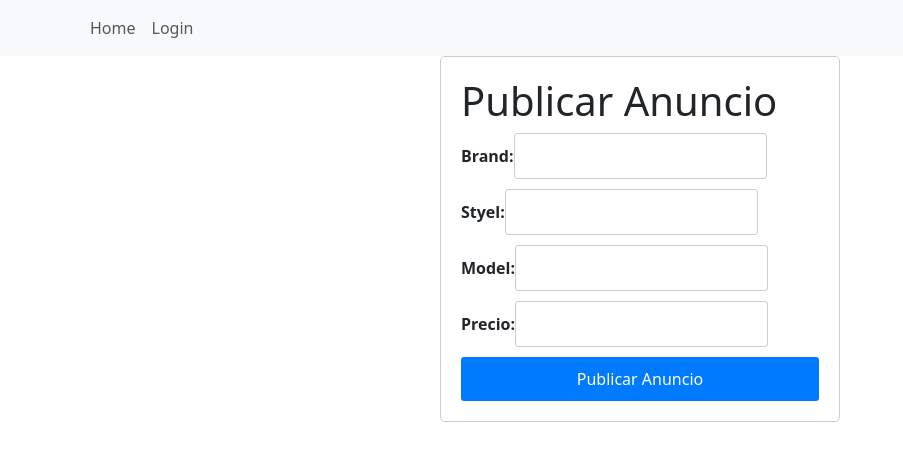
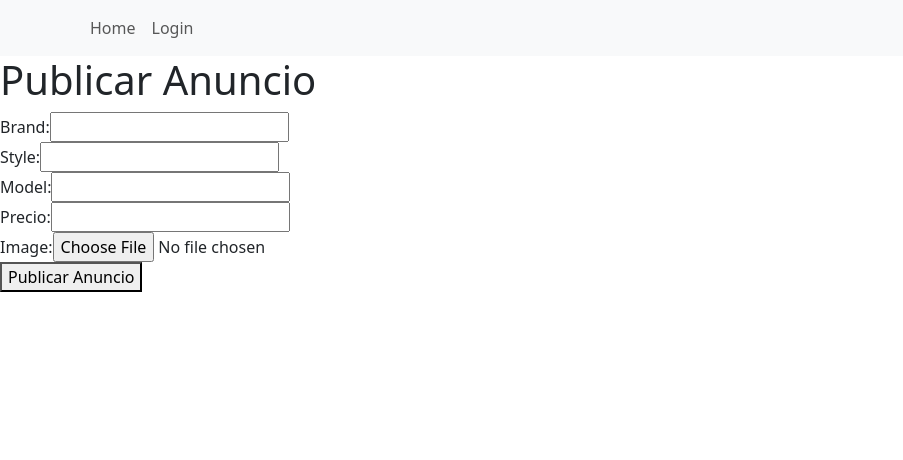
Before and after one commit to BrayanSO/CarLot, a React (Create React App) app: page /CarForm in a window 1280 px wide. Shown: the top 460 px of the page, without its empty margins (0-903 px from the left). Built offline with nearby package versions, Linux system fonts and the light colour scheme.

Commit message:
add imagens

```diff
--- a/src/Styles/CarFstyle.css
+++ b/src/Styles/CarFstyle.css
@@ -1,42 +1,22 @@
-.car-form-container {
-    max-width: 400px;
-    margin: 0 auto;
-    padding: 20px;
-    border: 1px solid #ccc;
-    border-radius: 5px;
-    background-color: #fff;
-  }
+/* styles.css o tu archivo de estilos personalizado */
 
-  .car-form {
-    display: flex;
-    flex-direction: column;
-  }
+.car-list-container {
+  max-width: 600px;
+  margin: 0 auto;
+  padding: 20px;
+}
 
-  .form-group {
-    margin-bottom: 10px;
-  }
+.car-card {
+  border: 1px solid #ddd; /* Borde para separar los elementos */
+  padding: 10px;
+  margin-bottom: 10px; /* Margen inferior para separar los elementos */
+}
 
-  label {
-    font-weight: bold;
-  }
+.car-card img {
+  max-width: 100%;
+  height: auto;
+}
 
-  input[type="text"],
-  input[type="number"] {
-    padding: 10px;
-    border: 1px solid #ccc;
-    border-radius: 3px;
-    font-size: 16px;
-  }
-
-  .submit-button {
-    background-color: #007bff;
-    color: #fff;
-    padding: 10px 20px;
-    border: none;
-    border-radius: 3px;
-    cursor: pointer;
-  }
-
-  .submit-button:hover {
-    background-color: #0056b3;
-  }
+.car-info {
+  margin-top: 10px; /* Espacio superior entre la imagen y la información */
+}
--- a/src/components/CarCard.jsx
+++ b/src/components/CarCard.jsx
@@ -8,7 +8,6 @@ function CarCard({ car, onDeleteClick, onDetailsClick }) {
       <button onClick={() => onDeleteClick(car)}>Eliminar</button>
       <button onClick={() => onDetailsClick(car)}>Detalles</button>
     </div>
-
   );
 }
 
--- a/src/components/CarList.jsx
+++ b/src/components/CarList.jsx
@@ -1,4 +1,5 @@
 import React, { useState, useEffect } from 'react';
+import "../Styles/CarFstyle.css";
 
 const CarList = () => {
   const [cars, setCars] = useState([]);
@@ -9,12 +10,28 @@ const CarList = () => {
     setCars(savedCars);
   }, []);
 
+  const handleDeleteClick = (index) => {
+    // Elimina el formulario con el índice especificado
+    const updatedCars = [...cars];
+    updatedCars.splice(index, 1);
+    setCars(updatedCars);
+
+    // Actualiza el almacenamiento local
+    localStorage.setItem('cars', JSON.stringify(updatedCars));
+  };
+
   return (
-    <div>
+    <div className="car-list-container">
       <h1>Inventory</h1>
       <ul>
         {cars.map((car, index) => (
-          <div key={index}>{car.brand} - {car.model} - ${car.price}</div>
+          <div key={index} className="car-card">
+            <img src={car.image} alt={`${car.brand} ${car.model}`} />
+            <div className="car-info">
+              <p>{`Marca: ${car.brand} - Modelo: ${car.model} - Precio: $${car.price} - Estilo: ${car.style}`}</p>
+              <button onClick={() => handleDeleteClick(index)}>Eliminar</button>
+            </div>
+          </div>
         ))}
       </ul>
     </div>
--- a/src/index.js
+++ b/src/index.js
@@ -1,12 +1,13 @@
 import React from 'react';
-import ReactDOM from 'react-dom';
+import { createRoot } from 'react-dom/client'; // Importa createRoot desde 'react-dom/client'
 
 import '../src/Styles/index.css'; // Si deseas agregar estilos globales
 import Layout from './Store/layout';
 
-ReactDOM.render(
+const root = createRoot(document.getElementById('root'));
+
+root.render(
   <React.StrictMode>
-    <Layout/>
-  </React.StrictMode>,
-  document.getElementById('root')
+    <Layout />
+  </React.StrictMode>
 );
--- a/src/pages/CarForm.jsx
+++ b/src/pages/CarForm.jsx
@@ -1,12 +1,17 @@
 import React, { useState } from 'react';
-import "../Styles/CarFstyle.css"
+import "../Styles/CarFstyle.css";
 
 const CarForm = () => {
-  const [formData, setFormData] = useState({ brand: '', style: '' , model: '', price: ''});
+  const [formData, setFormData] = useState({ brand: '', style: '', model: '', price: '', image: null });
 
   const handleInputChange = (event) => {
     const { name, value } = event.target;
     setFormData({ ...formData, [name]: value });
+  };
+
+  const handleImageChange = (event) => {
+    const imageFile = event.target.files[0];
+    setFormData({ ...formData, image: URL.createObjectURL(imageFile) }); // Mostrar la vista previa de la imagen
   };
 
   const handleSubmit = () => {
@@ -15,7 +20,7 @@ const CarForm = () => {
     savedCars.push(formData);
     localStorage.setItem('cars', JSON.stringify(savedCars));
     // Limpiar el formulario
-    setFormData({ brand: '', style: '' , model: '', price: '' });
+    setFormData({ brand: '', style: '', model: '', price: '', image: null });
   };
 
   return (
@@ -27,7 +32,7 @@ const CarForm = () => {
           <input type="text" name="brand" value={formData.brand} onChange={handleInputChange} />
         </div>
         <div className="form-group">
-          <label>Styel:</label>
+          <label>Style:</label>
           <input type="text" name="style" value={formData.style} onChange={handleInputChange} />
         </div>
 
@@ -40,6 +45,16 @@ const CarForm = () => {
           <label>Precio:</label>
           <input type="number" name="price" value={formData.price} onChange={handleInputChange} />
         </div>
+        <div className="form-group">
+          <label>Image:</label>
+          <input type="file" name="image" accept="image/*" onChange={handleImageChange} />
+        </div>
+
+        {formData.image && (
+          <div className="image-preview">
+            <img src={formData.image} alt="Preview" />
+          </div>
+        )}
 
         <button type="button" onClick={handleSubmit} className="submit-button">
           Publicar Anuncio
```
Also changed, not shown: public/manifest.json.
